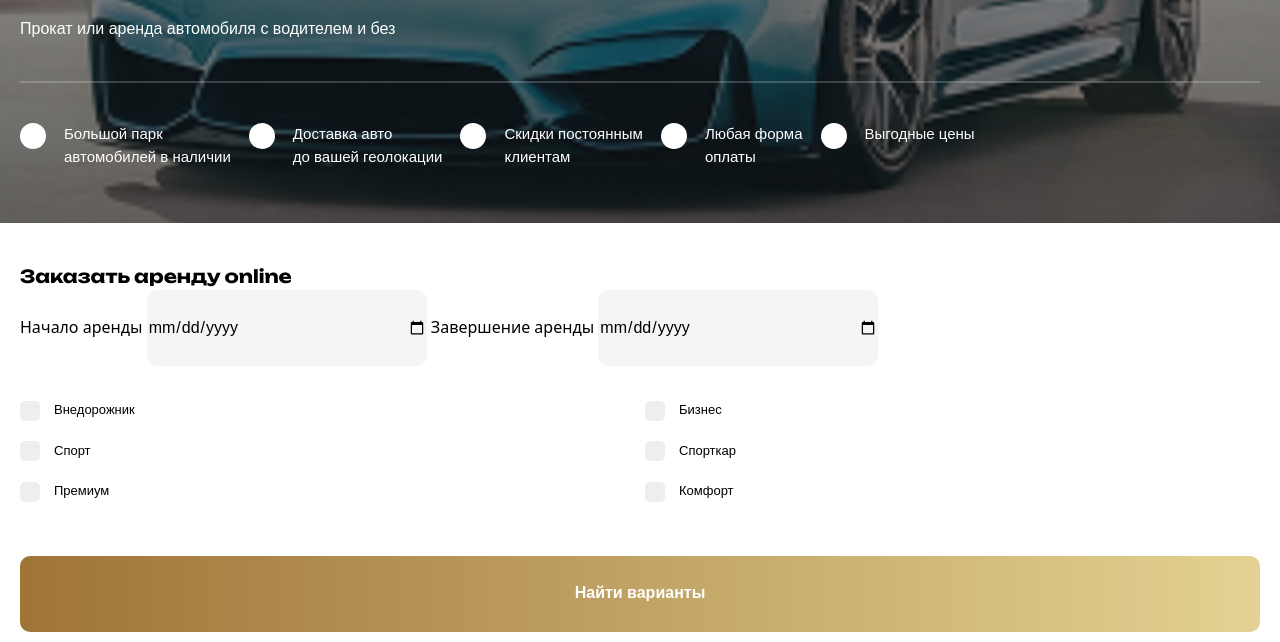
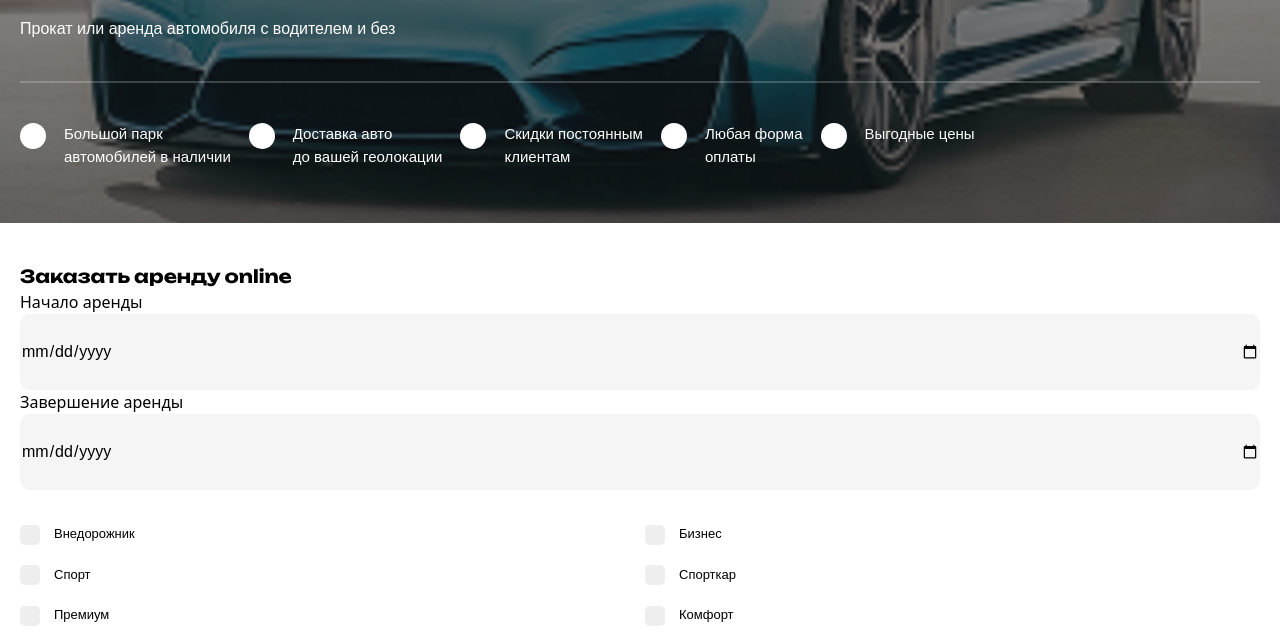
Before and after one commit to lynysoul/dizrental, a plain HTML site: page index.html in a window 1280 px wide. Shown: the part 158-800 px from the top of the page. Drawn offline with Linux system fonts and the light colour scheme; a web font is replaced by a local one.

Commit message:
fix date input sixe

```diff
--- a/css/style.css
+++ b/css/style.css
@@ -204,7 +204,7 @@ section {
 
 .rent-date {
     min-height: 7.6rem;
-    width: 28rem;
+    width: 100%;
     border: none;
     border-radius: var(--radius-large);
     background-color: var(--white-1);
```
